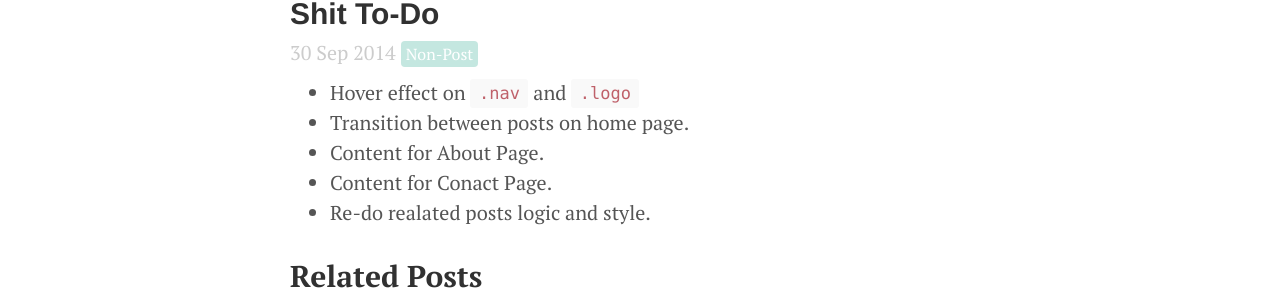
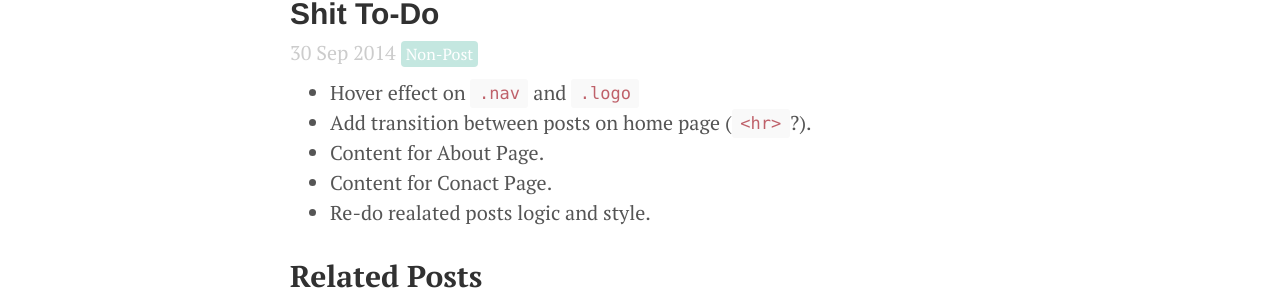
Before and after one commit to Schmalzy/Schmalzy.github.io, a Jekyll site: the page built from _posts/2014-09-30-To-Do-List.md, in a window 1280 px wide. Shown: the part 165-470 px from the top of the page. Built offline with Jekyll 4.4.1, drawn with Linux system fonts in a browser that asks for light colours.

Commit message:
Update 2014-09-30-To-Do-List.md

```diff
--- a/_posts/2014-09-30-To-Do-List.md
+++ b/_posts/2014-09-30-To-Do-List.md
@@ -6,7 +6,7 @@ tags:
 ---
 
 - Hover effect on `.nav` and `.logo`
-- Transition between posts on home page.
+- Add transition between posts on home page (`<hr>`?).
 - Content for About Page.
 - Content for Conact Page.
 - Re-do realated posts logic and style.
```
